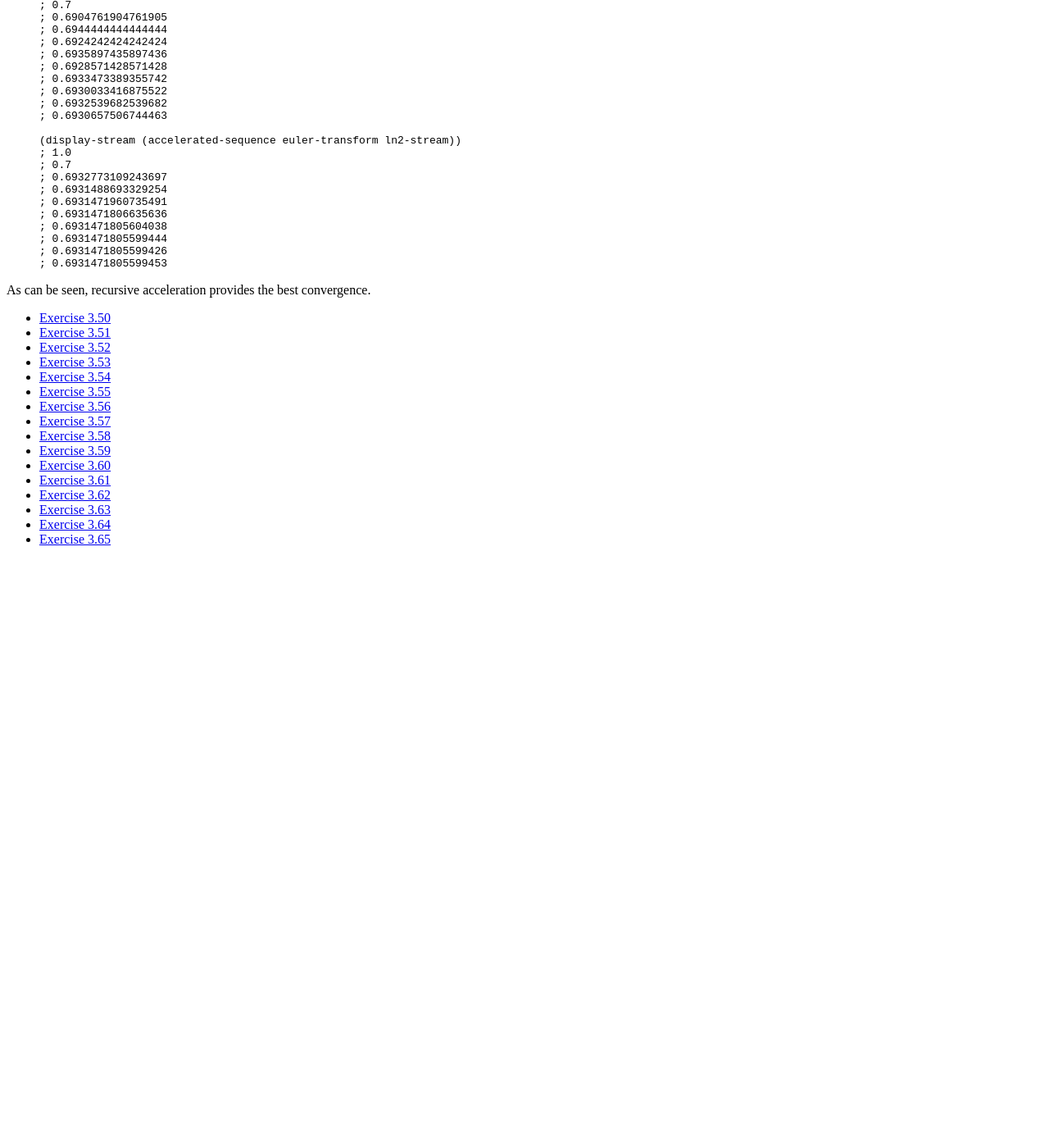
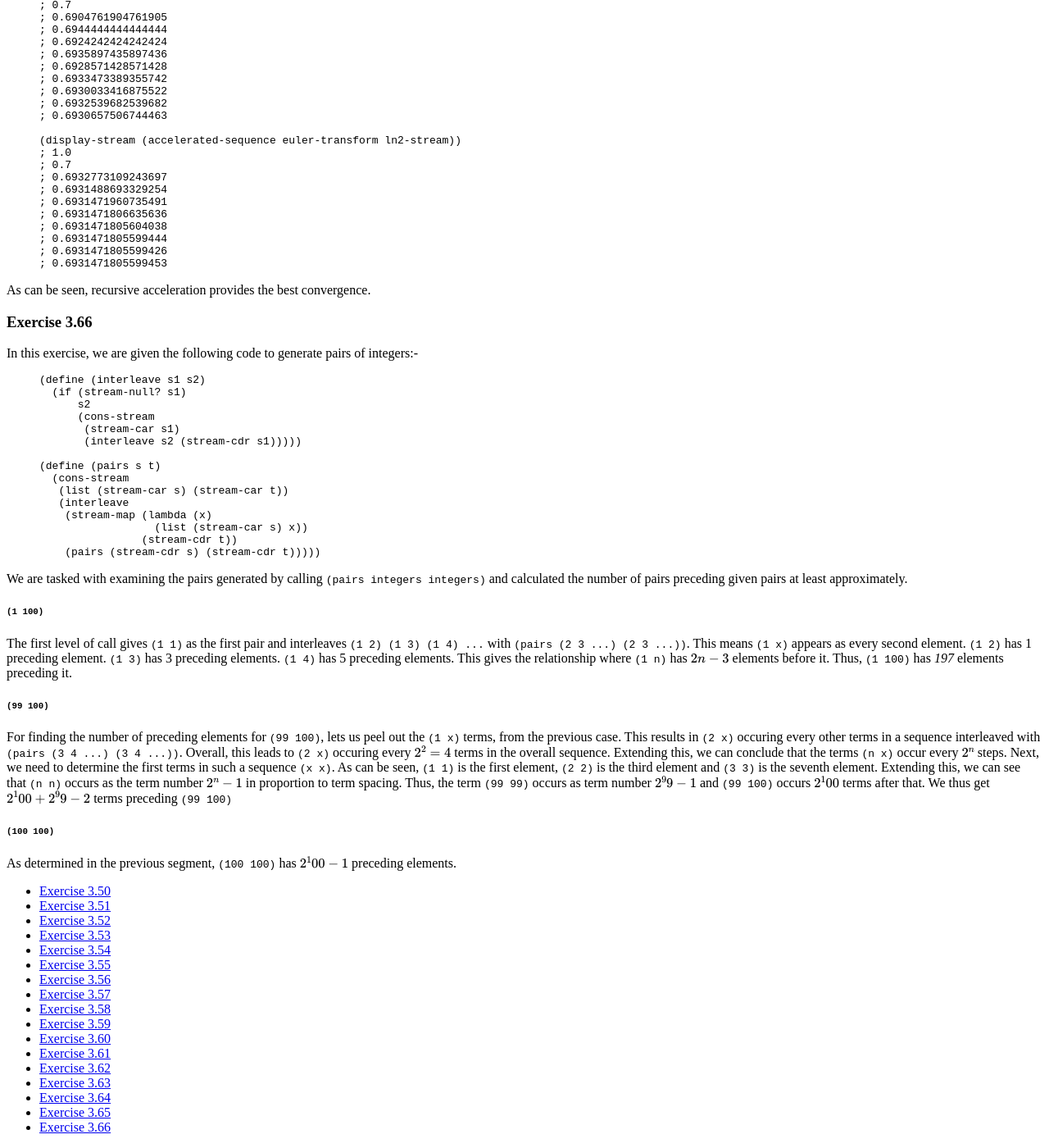
Before and after one commit to mohanrajendran/mohanrajendran.github.io, a Jekyll site: the page built from _sicp/Solution3_5.md, in a window 1280 px wide and 1400 px high, scrolled down 6140 px. Shown: the whole window at 82% size. Built offline with Jekyll 4.4.1, drawn with Linux system fonts in a browser that asks for light colours; nearby versions of some CDN libraries; formulas are drawn with MathJax 3; before the commit the page ends 6823 px from its top, so only the background shows below that.

Commit message:
Finished exercise 3.66

```diff
--- a/_sicp/Solution3_5.md
+++ b/_sicp/Solution3_5.md
@@ -20,6 +20,7 @@ submenu:
   - { hook: "Exercise3_63", title: "Exercise 3.63" }
   - { hook: "Exercise3_64", title: "Exercise 3.64" }
   - { hook: "Exercise3_65", title: "Exercise 3.65" }
+  - { hook: "Exercise3_66", title: "Exercise 3.66" }
 ---
 
 In this section, we are introduced to streams. Implementation of streams require lazy evaluation. Since all of user-created functions in Scheme is eagerly evaluated, we need to use [macros](https://en.wikipedia.org/wiki/Macro_(computer_science)). They can be declared using the `define-syntax` command as follows:-
@@ -452,3 +453,39 @@ Taking into account $$ln2=0.69314718056$$, let us examine the convergences,
 {% endhighlight %}
 
 As can be seen, recursive acceleration provides the best convergence.
+
+### Exercise 3.66<a id="Exercise3_66">&nbsp;</a>
+
+In this exercise, we are given the following code to generate pairs of integers:-
+
+{% highlight scheme %}
+(define (interleave s1 s2)
+  (if (stream-null? s1)
+      s2
+      (cons-stream
+       (stream-car s1)
+       (interleave s2 (stream-cdr s1)))))
+
+(define (pairs s t)
+  (cons-stream
+   (list (stream-car s) (stream-car t))
+   (interleave
+    (stream-map (lambda (x)
+                  (list (stream-car s) x))
+                (stream-cdr t))
+    (pairs (stream-cdr s) (stream-cdr t)))))
+{% endhighlight %}
+
+We are tasked with examining the pairs generated by calling `(pairs integers integers)` and calculated the number of pairs preceding given pairs at least approximately.
+
+##### `(1 100)`
+
+The first level of call gives `(1 1)` as the first pair and interleaves `(1 2) (1 3) (1 4) ...` with `(pairs (2 3 ...) (2 3 ...))`. This means `(1 x)` appears as every second element. `(1 2)` has 1 preceding element. `(1 3)` has 3 preceding elements. `(1 4)` has 5 preceding elements. This gives the relationship where `(1 n)` has $$2n-3$$ elements before it. Thus, `(1 100)` has *197* elements preceding it.
+
+##### `(99 100)`
+
+For finding the number of preceding elements for `(99 100)`, lets us peel out the `(1 x)` terms, from the previous case. This results in `(2 x)` occuring every other terms in a sequence interleaved with `(pairs (3 4 ...) (3 4 ...))`. Overall, this leads to `(2 x)` occuring every $$2^2=4$$ terms in the overall sequence. Extending this, we can conclude that the terms `(n x)` occur every $$2^n$$ steps. Next, we need to determine the first terms in such a sequence `(x x)`. As can be seen, `(1 1)` is the first element, `(2 2)` is the third element and `(3 3)` is the seventh element. Extending this, we can see that `(n n)` occurs as the term number $$2^n-1$$ in proportion to term spacing.  Thus, the term `(99 99)` occurs as term number $$2^99-1$$ and `(99 100)` occurs $$2^100$$ terms after that. We thus get $$2^100 + 2^99 - 2$$ terms preceding `(99 100)`
+
+##### `(100 100)`
+
+As determined in the previous segment, `(100 100)` has $$2^100-1$$ preceding elements.
```
